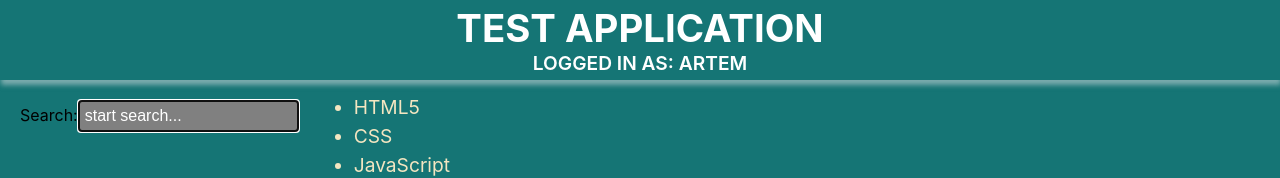
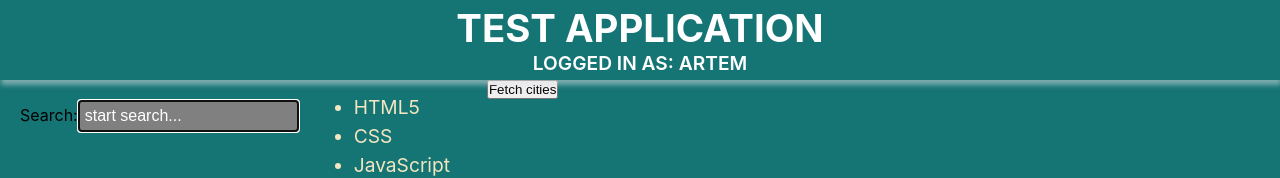
Before and after one commit to Aluminaze/test-jest-app, a React (Create React App) app: page / in a window 1280 px wide. Shown: the top 178 px of the page. Built offline with nearby package versions, Linux system fonts and the light colour scheme.

Commit message:
add new functional, display list with cities

```diff
--- a/src/components/App/App.module.css
+++ b/src/components/App/App.module.css
@@ -26,3 +26,14 @@
   margin-top: 80px;
   min-height: calc(100vh - 80px);
 }
+
+.cities {
+  display: flex;
+  flex-direction: column;
+}
+
+.citiesList {
+  margin: 15px 0;
+  color: white;
+  list-style: none;
+}
--- a/src/components/App/App.tsx
+++ b/src/components/App/App.tsx
@@ -3,10 +3,14 @@ import classes from "./App.module.css";
 import List from "components/List";
 import { listData } from "TestData/ListData";
 import Search from "components/Search";
+import axios from "axios";
 
 function getUserData() {
   return Promise.resolve(() => ({ id: 77, name: "Artem" }));
 }
+
+const GET_CITIES_URL =
+  "https://countriesnow.space/api/v0.1/countries/population/cities";
 
 function App() {
   const [value, setValue] = useState<string>("");
@@ -14,6 +18,7 @@ function App() {
   const onChangeSearch = (e: React.ChangeEvent<HTMLInputElement>) =>
     setValue(e.target.value);
   const [userData, setUserData] = useState<any | null>(null);
+  const [cities, setCities] = useState<any[]>([]);
 
   useEffect(() => {
     const fetchUserData = async () => {
@@ -36,6 +41,14 @@ function App() {
     }
   }, [value]);
 
+  const handleFetchCities = async () => {
+    const data = await axios
+      .get(GET_CITIES_URL)
+      .then((data) => data.data?.data);
+    const topCities = data?.length ? data.slice(0, 10) : [];
+    setCities(topCities);
+  };
+
   return (
     <div className={classes.app}>
       <header className={classes.header}>
@@ -45,6 +58,18 @@ function App() {
       <div className={classes.content}>
         <Search value={value} onChange={onChangeSearch} />
         <List items={data} />
+
+        <div className={classes.cities}>
+          <button onClick={handleFetchCities}>Fetch cities</button>
+
+          <ul className={classes.citiesList}>
+            {cities.map((city: any) => (
+              <li key={city.city}>
+                {city.city} ({city.country})
+              </li>
+            ))}
+          </ul>
+        </div>
       </div>
     </div>
   );
```
